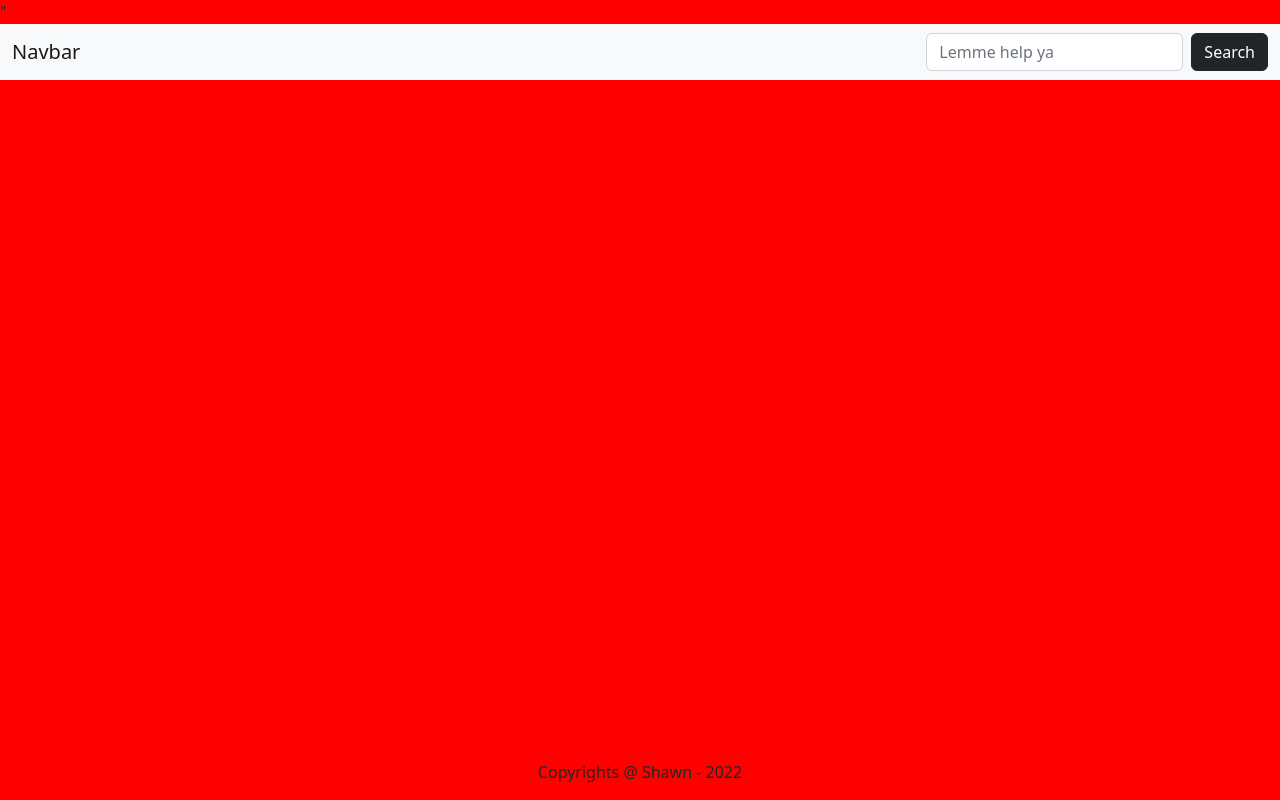
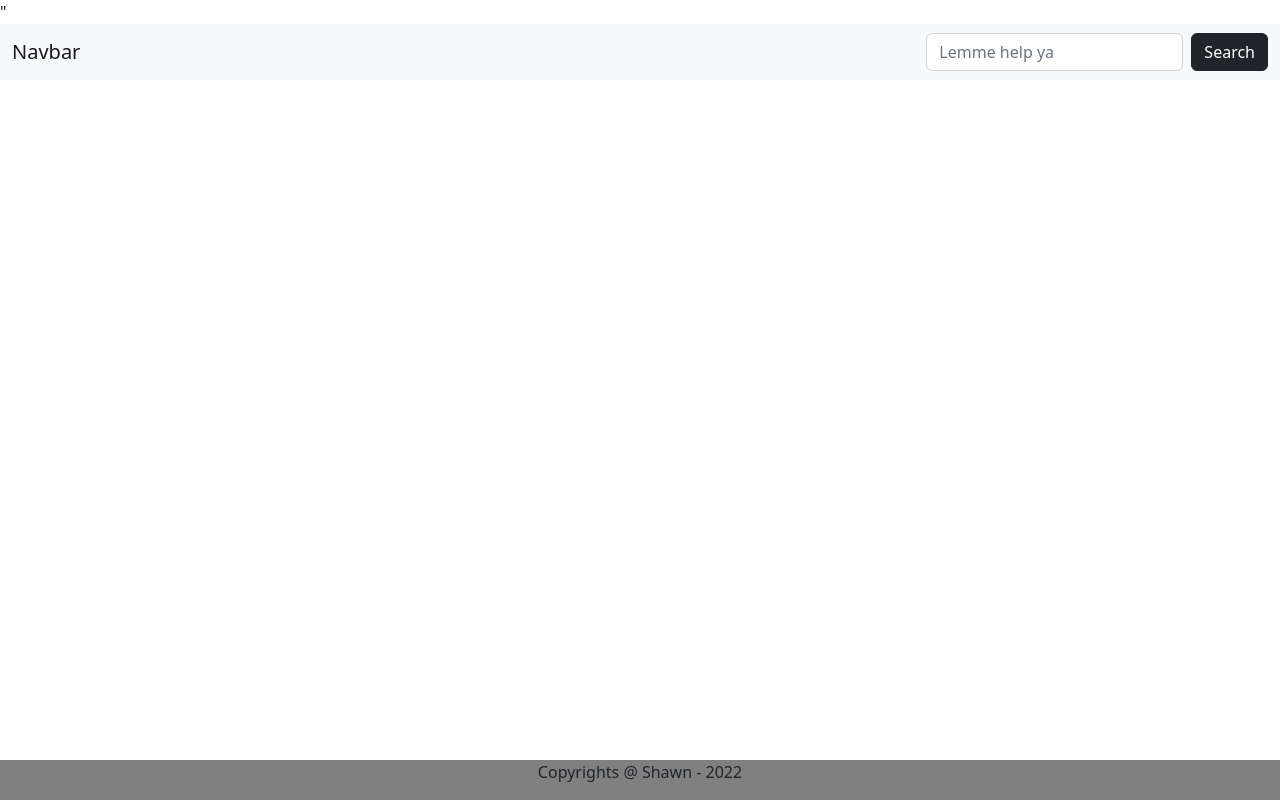
Before and after one commit to Beau735/BootstrapSimpleWebsiteCompassCourse, a plain HTML site: page index.html in a window 1280 px wide. Drawn offline with nearby package versions, Linux system fonts and the light colour scheme.

Commit message:
Bootstrap Navbar and Footer

```diff
--- a/style.css
+++ b/style.css
@@ -4,7 +4,7 @@
 }
 
 .pageBody {
-    background: red;
+    background: white;
     height: 100vh;
 }
 
@@ -14,5 +14,5 @@
     left: 0;
     right: 0;
     text-align: center;
-    background: red;
+    background: gray;
 }
```
